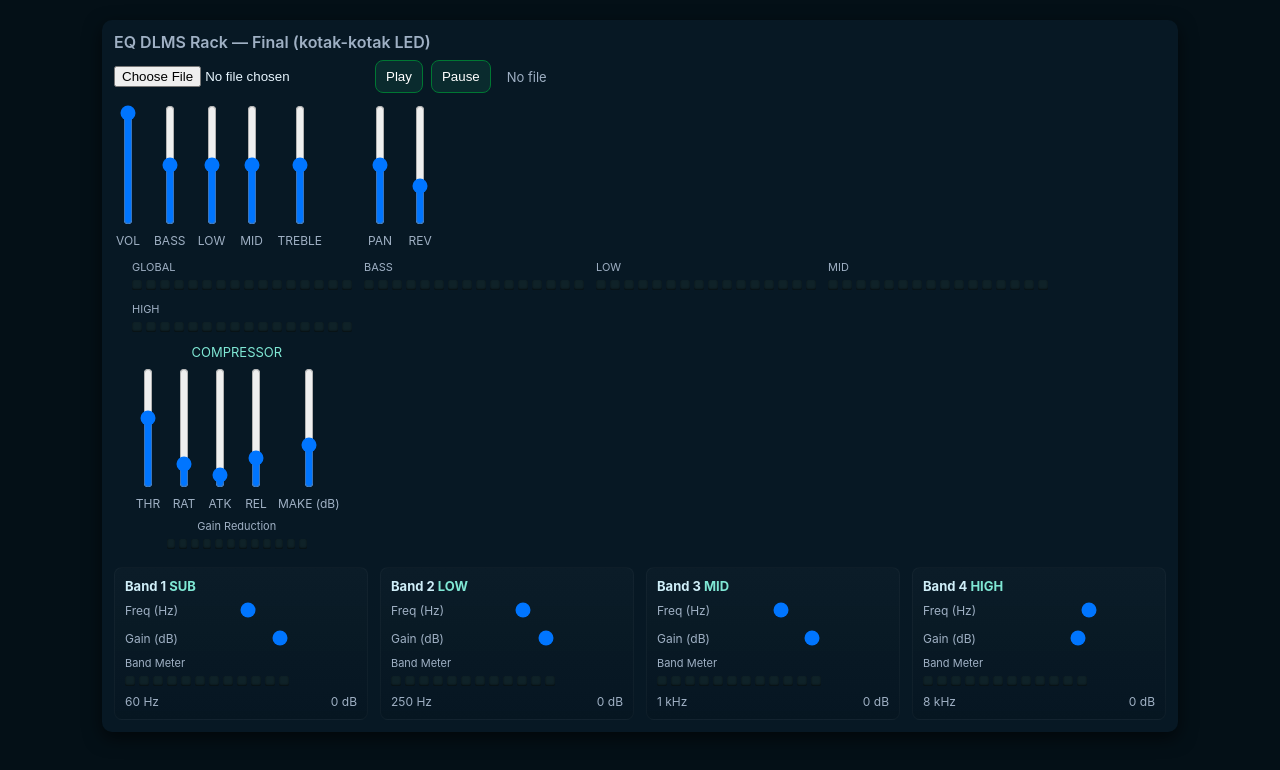
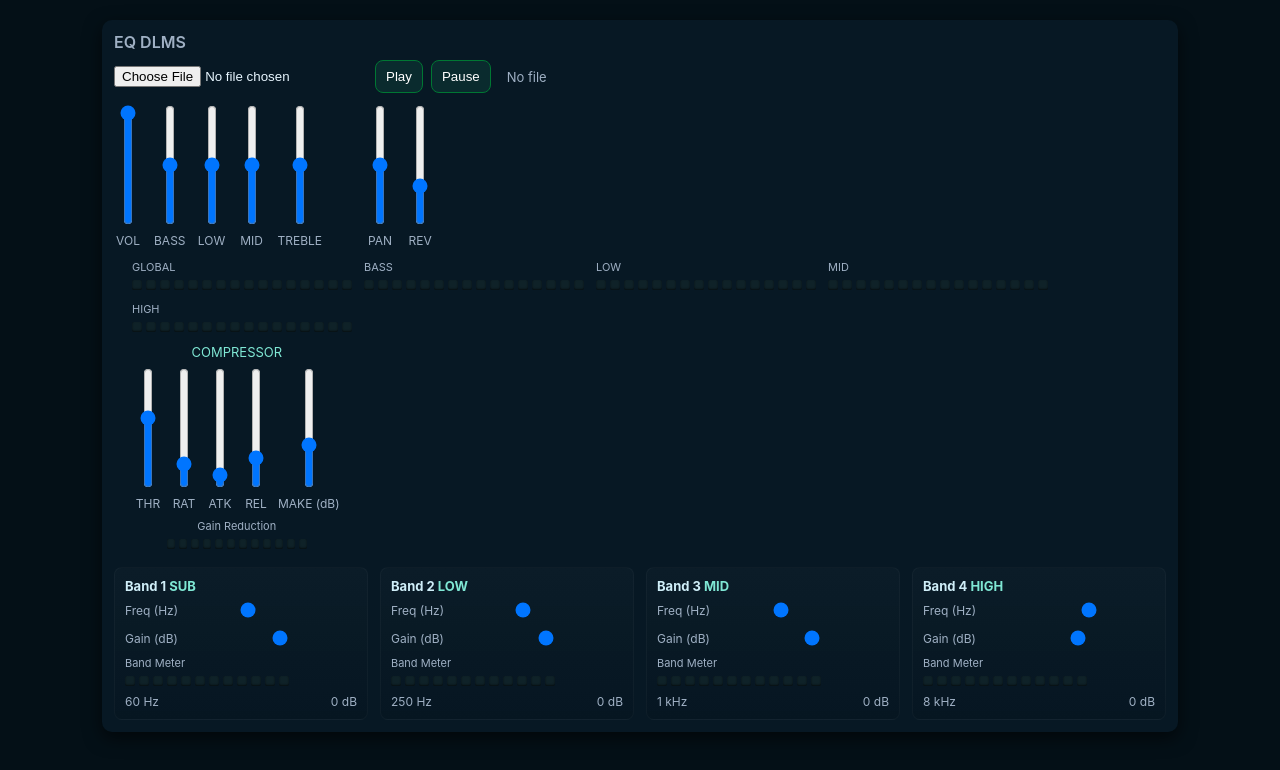
Before and after one commit to Agubgstore/equalizer-, a plain HTML site: page index2.html in a window 1280 px wide. Drawn offline with Linux system fonts and the light colour scheme.

Commit message:
Update and rename index.html to index2.html

```diff
--- a/index.html
+++ b/index2.html
@@ -50,7 +50,7 @@ input[type=range].vert{height:120px;width:24px;writing-mode:bt-lr;-webkit-appear
 <body>
   <div class="wrap">
     <div class="rack">
-      <div class="title">EQ DLMS Rack — Final (kotak-kotak LED)</div>
+      <div class="title">EQ DLMS</div>
 
       <!-- upload + play -->
       <div class="topRow">
```
